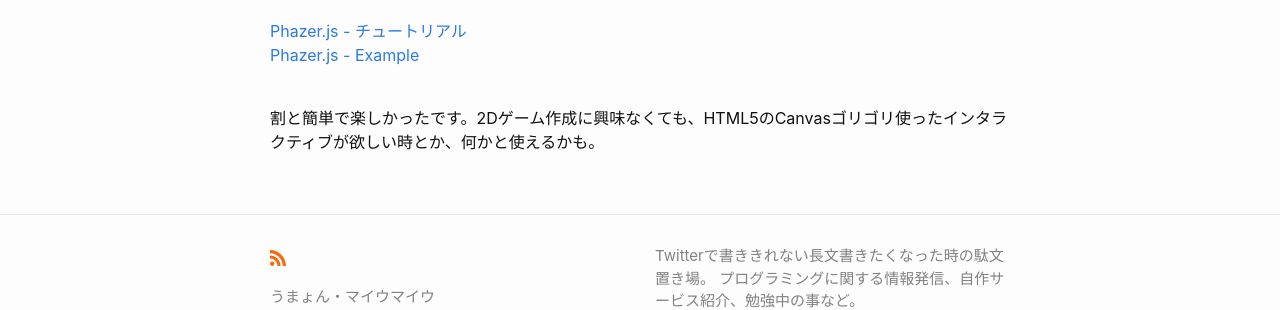
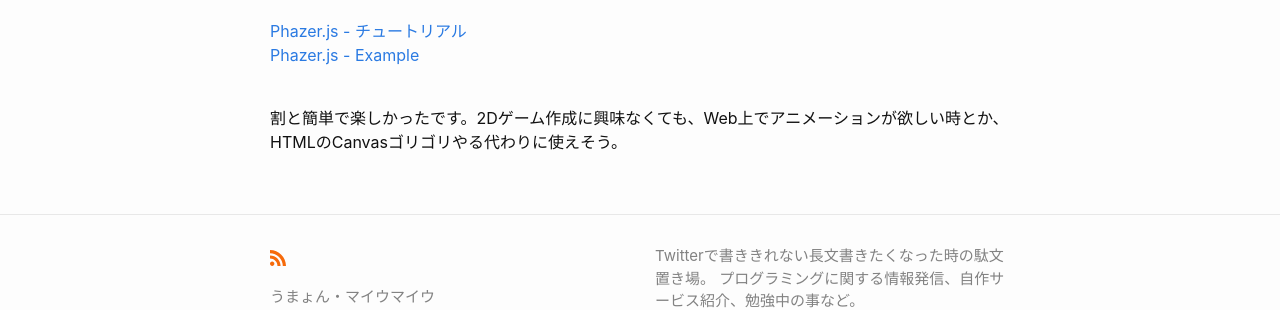
Before and after one commit to umaxyon/MaiuBlog, a Jekyll site: the page built from _posts/2021-12-08-1.md, in a window 1280 px wide. Shown: the part 640-950 px from the top of the page. Built offline with Jekyll 4.4.1, drawn with Linux system fonts in a browser that asks for light colours.

Commit message:
記事修正

```diff
--- a/_posts/2021-12-08-1.md
+++ b/_posts/2021-12-08-1.md
@@ -22,4 +22,4 @@ Phazer.jsの公式に日本語ドキュメントが無いのがちょっと辛
 [Phazer.js - Example](https://phaser.io/examples){:target="_blank"}
 <br /><br />
 
-割と簡単で楽しかったです。2Dゲーム作成に興味なくても、HTML5のCanvasゴリゴリ使ったインタラクティブが欲しい時とか、何かと使えるかも。
+割と簡単で楽しかったです。2Dゲーム作成に興味なくても、Web上でアニメーションが欲しい時とか、HTMLのCanvasゴリゴリやる代わりに使えそう。
```
